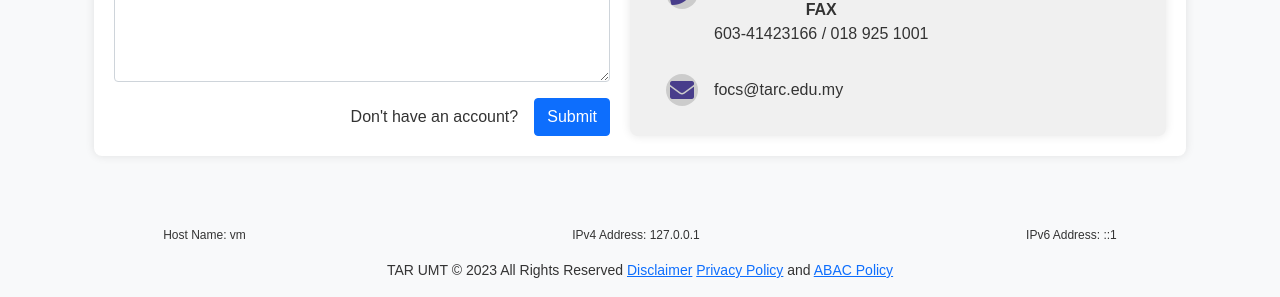
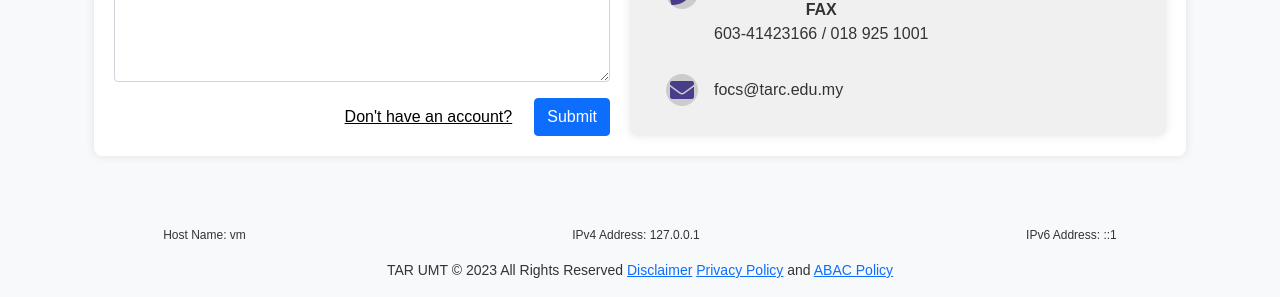
Before and after one commit to melvinho77/hhm-semAssignment, a Flask app: page /contactUs in a window 1280 px wide. Shown: the part 663-960 px from the top of the page. Run offline with Flask 3, Linux system fonts and the light colour scheme; some libraries are stand-ins or nearby versions.

Commit message:
Update contactUs.html

```diff
--- a/templates/contactUs.html
+++ b/templates/contactUs.html
@@ -337,6 +337,14 @@
             padding: 10px;
             cursor: pointer;
         }
+
+        .btn-link {
+            color: #000000;
+            text-decoration: underline;
+            cursor: pointer;
+            background-color: transparent;
+            border: none;
+        }
     </style>
 </head>
 
@@ -394,7 +402,7 @@
                             <label for="floatingTextarea">Enter your inquiries</label>
                         </div>
                         <div class="submit-button">
-                            <a onclick="openModal()">Don't have an account?</a>
+                            <button type="button" class="btn-link" onclick="openModal()">Don't have an account?</button>
                             <input type="submit" class="btn btn-primary" value="Submit">
                         </div>
                     </form>
```
